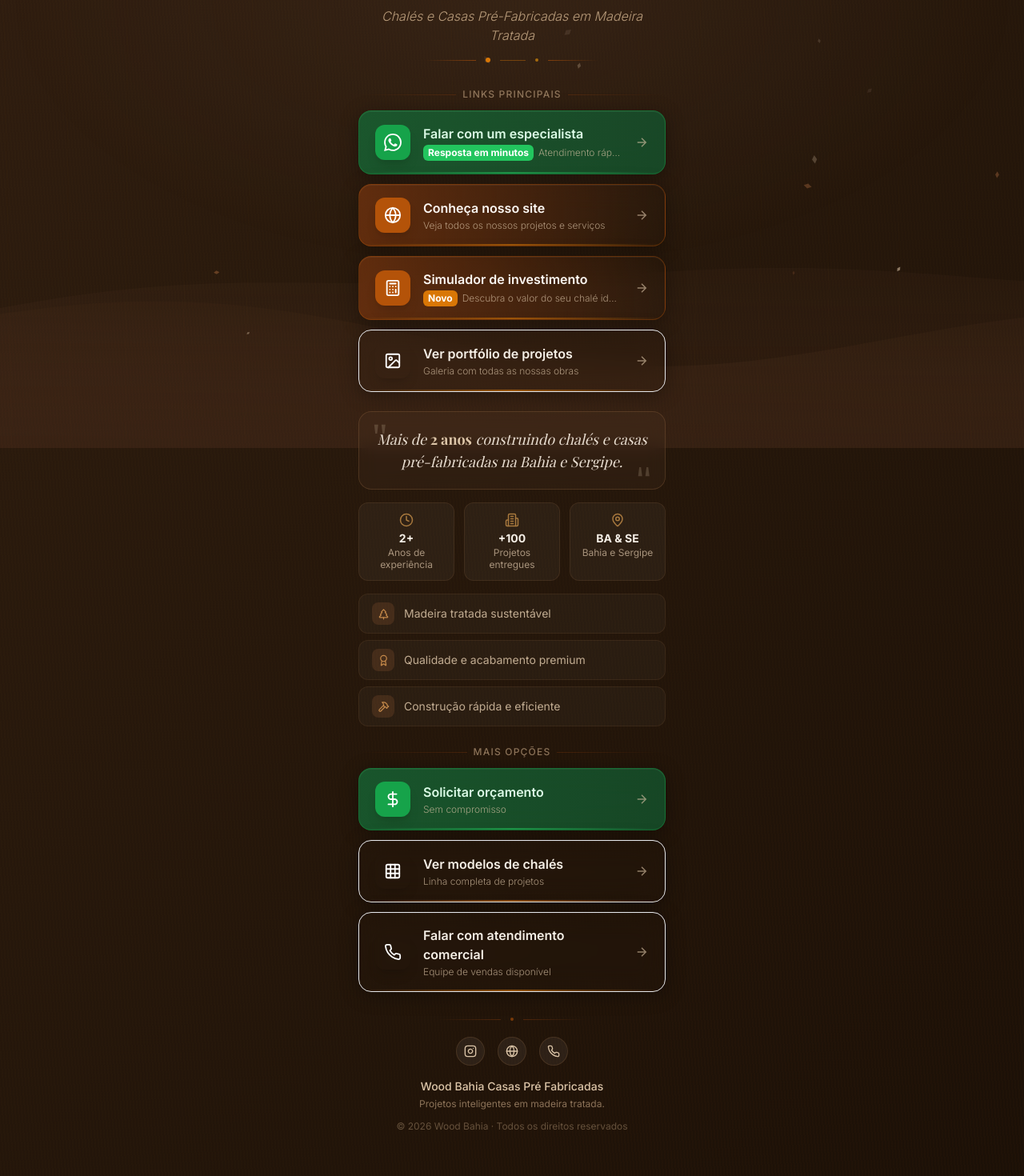
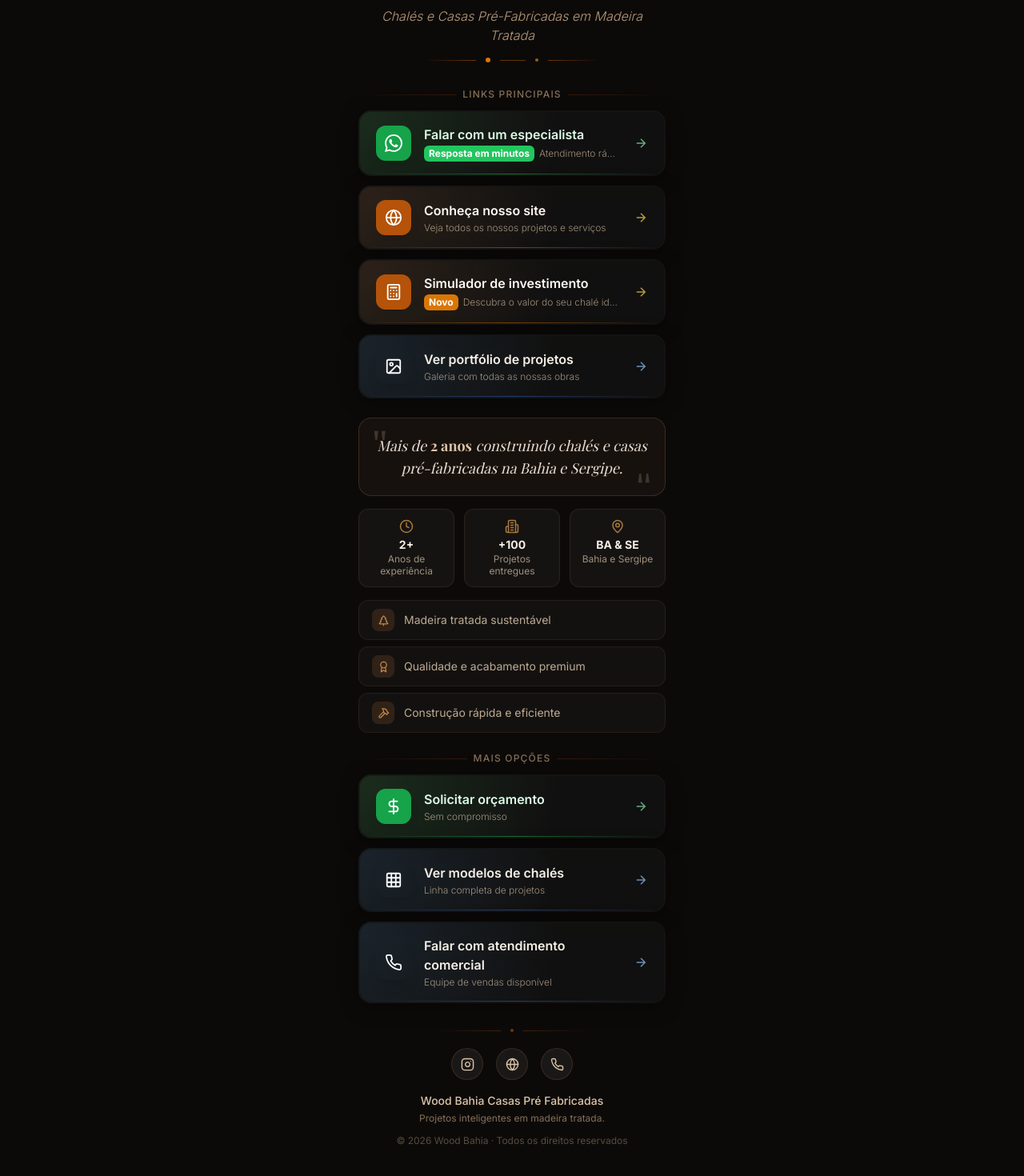
Before and after one commit to mcpfbahia/woodbahia-linktree, a React (Vite) app: page / in a window 1280 px wide. Shown: the part 240-1710 px from the top of the page at 80% size. Built offline with nearby package versions, Linux system fonts and the light colour scheme; a web font is replaced by a local one.

Commit message:
troca de blackgroud

```diff
--- a/src/App.jsx
+++ b/src/App.jsx
@@ -9,7 +9,7 @@ import {
     Phone,
 } from 'lucide-react'
 
-import AnimatedBackground from './components/AnimatedBackground'
+import BackgroundGradient from './components/BackgroundGradient'
 import Header from './components/Header'
 import LinkButton from './components/LinkButton'
 import SocialProof from './components/SocialProof'
@@ -99,20 +99,13 @@ const EXTRA_LINKS = [
 export default function App() {
     return (
         <div
-            className="animated-bg wood-texture min-h-screen relative"
-            style={{ minHeight: '100dvh' }}
+            className="min-h-screen relative"
+            style={{ minHeight: '100dvh', backgroundColor: '#0c0a09' }}
         >
-            {/* Animated canvas background */}
-            <AnimatedBackground />
+            {/* Gradient background */}
+            <BackgroundGradient />
 
-            {/* Radial glow center */}
-            <div
-                className="fixed inset-0 pointer-events-none"
-                style={{
-                    background: 'radial-gradient(ellipse 70% 60% at 50% 30%, rgba(107,76,59,0.18) 0%, transparent 70%)',
-                    zIndex: 1,
-                }}
-            />
+
 
             {/* Main scrollable content */}
             <div className="relative z-10 min-h-screen flex flex-col items-center justify-start py-10 px-4">
--- /dev/null
+++ b/src/components/BackgroundGradient.jsx
@@ -0,0 +1,35 @@
+// Fundo com gradiente radial + grid inspirado no tema madeira
+// Substituição do AnimatedBackground (canvas) por uma solução CSS pura
+export default function BackgroundGradient() {
+    return (
+        <div className="fixed inset-0 -z-10" style={{ backgroundColor: '#0c0a09' }}>
+            {/* Glow radial central — marrom madeira profundo */}
+            <div
+                className="absolute inset-0"
+                style={{
+                    background: 'radial-gradient(circle 600px at 50% 180px, #6b3d1e, transparent)',
+                }}
+            />
+
+            {/* Grid sutil — mesma cor com baixa opacidade */}
+            <div
+                className="pointer-events-none absolute inset-0"
+                style={{
+                    backgroundImage: `
+            linear-gradient(to right,  #6b3d1e18 1px, transparent 1px),
+            linear-gradient(to bottom, #6b3d1e18 1px, transparent 1px)
+          `,
+                    backgroundSize: '20px 20px',
+                }}
+            />
+
+            {/* Vinheta suave nas bordas para dar profundidade */}
+            <div
+                className="pointer-events-none absolute inset-0"
+                style={{
+                    background: 'radial-gradient(ellipse 100% 100% at 50% 0%, transparent 60%, #0c0a09 100%)',
+                }}
+            />
+        </div>
+    )
+}
--- a/src/components/Footer.jsx
+++ b/src/components/Footer.jsx
@@ -1,5 +1,82 @@
 import { motion } from 'framer-motion'
 import { Instagram, Globe, Phone } from 'lucide-react'
+
+// Configuração de cor/glow por ícone social
+const SOCIAL_LINKS = [
+    {
+        href: 'https://www.instagram.com/woodbahiacasasprefabricadas/',
+        target: '_blank',
+        rel: 'noopener noreferrer',
+        Icon: Instagram,
+        label: 'Instagram Wood Bahia',
+        glowColor: 'rgba(225,48,108,0.7)',   // rosa Instagram
+        borderHover: 'rgba(225,48,108,0.6)',
+        bgHover: 'rgba(225,48,108,0.15)',
+        iconColor: '#f472b6',
+    },
+    {
+        href: 'https://www.woodbahia.site',
+        target: '_blank',
+        rel: 'noopener noreferrer',
+        Icon: Globe,
+        label: 'Site Wood Bahia',
+        glowColor: 'rgba(251,191,36,0.7)',   // âmbar do tema
+        borderHover: 'rgba(251,191,36,0.6)',
+        bgHover: 'rgba(251,191,36,0.12)',
+        iconColor: '#fcd34d',
+    },
+    {
+        href: 'tel:+5571992936290',
+        target: undefined,
+        rel: undefined,
+        Icon: Phone,
+        label: 'Telefone Wood Bahia',
+        glowColor: 'rgba(74,222,128,0.7)',   // verde WhatsApp/phone
+        borderHover: 'rgba(74,222,128,0.6)',
+        bgHover: 'rgba(74,222,128,0.12)',
+        iconColor: '#4ade80',
+    },
+]
+
+function SocialButton({ href, target, rel, Icon, label, glowColor, borderHover, bgHover, iconColor }) {
+    return (
+        <motion.a
+            href={href}
+            target={target}
+            rel={rel}
+            aria-label={label}
+            initial={false}
+            whileHover={{
+                scale: 1.1,
+                y: -2,
+                transition: { type: 'spring', stiffness: 350, damping: 18 },
+            }}
+            whileTap={{ scale: 0.92 }}
+            className="w-10 h-10 rounded-full flex items-center justify-center relative group"
+            style={{
+                background: 'rgba(255,255,255,0.06)',
+                border: '1px solid rgba(168,121,78,0.2)',
+                color: '#dcc5a8',
+                transition: 'background 0.25s, border-color 0.25s, box-shadow 0.25s, color 0.25s',
+            }}
+            onMouseEnter={(e) => {
+                e.currentTarget.style.background = bgHover
+                e.currentTarget.style.borderColor = borderHover
+                e.currentTarget.style.color = iconColor
+                e.currentTarget.style.boxShadow = `0 0 10px ${glowColor}, 0 0 3px ${glowColor}`
+            }}
+            onMouseLeave={(e) => {
+                e.currentTarget.style.background = 'rgba(255,255,255,0.06)'
+                e.currentTarget.style.borderColor = 'rgba(168,121,78,0.2)'
+                e.currentTarget.style.color = '#dcc5a8'
+                e.currentTarget.style.boxShadow = 'none'
+            }}
+        >
+
+            <Icon size={17} strokeWidth={2} />
+        </motion.a>
+    )
+}
 
 export default function Footer() {
     return (
@@ -18,46 +95,9 @@ export default function Footer() {
 
             {/* Social icons */}
             <div className="flex justify-center gap-4 mb-4">
-                <a
-                    href="https://www.instagram.com/woodbahiacasasprefabricadas/"
-                    target="_blank"
-                    rel="noopener noreferrer"
-                    className="w-9 h-9 rounded-full flex items-center justify-center transition-all duration-200 hover:scale-110"
-                    style={{
-                        background: 'rgba(255,255,255,0.06)',
-                        border: '1px solid rgba(168,121,78,0.2)',
-                        color: '#dcc5a8',
-                    }}
-                    aria-label="Instagram Wood Bahia"
-                >
-                    <Instagram size={16} />
-                </a>
-                <a
-                    href="https://www.woodbahia.site"
-                    target="_blank"
-                    rel="noopener noreferrer"
-                    className="w-9 h-9 rounded-full flex items-center justify-center transition-all duration-200 hover:scale-110"
-                    style={{
-                        background: 'rgba(255,255,255,0.06)',
-                        border: '1px solid rgba(168,121,78,0.2)',
-                        color: '#dcc5a8',
-                    }}
-                    aria-label="Site Wood Bahia"
-                >
-                    <Globe size={16} />
-                </a>
-                <a
-                    href="tel:+5571992936290"
-                    className="w-9 h-9 rounded-full flex items-center justify-center transition-all duration-200 hover:scale-110"
-                    style={{
-                        background: 'rgba(255,255,255,0.06)',
-                        border: '1px solid rgba(168,121,78,0.2)',
-                        color: '#dcc5a8',
-                    }}
-                    aria-label="Telefone Wood Bahia"
-                >
-                    <Phone size={16} />
-                </a>
+                {SOCIAL_LINKS.map((link) => (
+                    <SocialButton key={link.label} {...link} />
+                ))}
             </div>
 
             {/* Company info */}
--- /dev/null
+++ b/src/components/GlowCard.jsx
@@ -0,0 +1,135 @@
+import { useEffect, useRef } from 'react'
+
+const glowColorMap = {
+  blue: { base: 210, spread: 50 }, // ciano → azul (190–260°), nunca lilás
+  green: { base: 130, spread: 40 }, // verde-limão → verde (130–170°)
+  orange: { base: 25, spread: 40 }, // laranja → âmbar (25–65°)
+  red: { base: 0, spread: 30 }, // vermelho (345–30°)
+}
+
+const beforeAfterStyles = `
+  [data-glow]::before,
+  [data-glow]::after {
+    pointer-events: none;
+    content: "";
+    position: absolute;
+    inset: calc(var(--border-size) * -1);
+    border: var(--border-size) solid transparent;
+    border-radius: calc(var(--radius) * 1px);
+    background-attachment: fixed;
+    background-size: calc(100% + (2 * var(--border-size))) calc(100% + (2 * var(--border-size)));
+    background-repeat: no-repeat;
+    background-position: 50% 50%;
+    mask: linear-gradient(transparent, transparent), linear-gradient(white, white);
+    mask-clip: padding-box, border-box;
+    mask-composite: intersect;
+  }
+
+  [data-glow]::before {
+    background-image: radial-gradient(
+      calc(var(--spotlight-size) * 0.75) calc(var(--spotlight-size) * 0.75) at
+      calc(var(--x, 0) * 1px)
+      calc(var(--y, 0) * 1px),
+      hsl(var(--hue, 210) calc(var(--saturation, 100) * 1%) calc(var(--lightness, 50) * 1%) / var(--border-spot-opacity, 1)), transparent 100%
+    );
+    filter: brightness(2);
+  }
+
+  [data-glow]::after {
+    background-image: radial-gradient(
+      calc(var(--spotlight-size) * 0.5) calc(var(--spotlight-size) * 0.5) at
+      calc(var(--x, 0) * 1px)
+      calc(var(--y, 0) * 1px),
+      hsl(0 100% 100% / var(--border-light-opacity, 1)), transparent 100%
+    );
+  }
+
+  [data-glow] [data-glow] {
+    position: absolute;
+    inset: 0;
+    will-change: filter;
+    opacity: var(--outer, 1);
+    border-radius: calc(var(--radius) * 1px);
+    border-width: calc(var(--border-size) * 20);
+    filter: blur(calc(var(--border-size) * 10));
+    background: none;
+    pointer-events: none;
+    border: none;
+  }
+
+  [data-glow] > [data-glow]::before {
+    inset: -10px;
+    border-width: 10px;
+  }
+`
+
+/**
+ * GlowCard — wrapper com efeito neon spotlight que segue o cursor.
+ *
+ * @param {object}  props
+ * @param {React.ReactNode} props.children
+ * @param {string}  [props.className]
+ * @param {'blue'|'purple'|'green'|'red'|'orange'} [props.glowColor='blue']
+ */
+export default function GlowCard({ children, className = '', glowColor = 'blue' }) {
+  const cardRef = useRef(null)
+  const innerRef = useRef(null)
+
+  useEffect(() => {
+    const syncPointer = (e) => {
+      const { clientX: x, clientY: y } = e
+      if (cardRef.current) {
+        cardRef.current.style.setProperty('--x', x.toFixed(2))
+        cardRef.current.style.setProperty('--xp', (x / window.innerWidth).toFixed(2))
+        cardRef.current.style.setProperty('--y', y.toFixed(2))
+        cardRef.current.style.setProperty('--yp', (y / window.innerHeight).toFixed(2))
+      }
+    }
+    document.addEventListener('pointermove', syncPointer)
+    return () => document.removeEventListener('pointermove', syncPointer)
+  }, [])
+
+  const { base, spread } = glowColorMap[glowColor] ?? glowColorMap.blue
+
+  const inlineStyles = {
+    '--base': base,
+    '--spread': spread,
+    '--radius': '16',
+    '--border': '2',
+    '--backdrop': 'hsl(0 0% 8% / 0.65)',
+    '--backup-border': 'var(--backdrop)',
+    '--size': '250',
+    '--outer': '1',
+    '--border-size': 'calc(var(--border, 2) * 1px)',
+    '--spotlight-size': 'calc(var(--size, 150) * 1px)',
+    '--hue': 'calc(var(--base) + (var(--xp, 0) * var(--spread, 0)))',
+    backgroundImage: `radial-gradient(
+      var(--spotlight-size) var(--spotlight-size) at
+      calc(var(--x, 0) * 1px)
+      calc(var(--y, 0) * 1px),
+      hsl(var(--hue, 210) calc(var(--saturation, 100) * 1%) calc(var(--lightness, 70) * 1%) / var(--bg-spot-opacity, 0.12)), transparent
+    )`,
+    backgroundColor: 'var(--backdrop, transparent)',
+    backgroundSize: 'calc(100% + (2 * var(--border-size))) calc(100% + (2 * var(--border-size)))',
+    backgroundPosition: '50% 50%',
+    backgroundAttachment: 'fixed',
+    border: 'var(--border-size) solid var(--backup-border)',
+    position: 'relative',
+    touchAction: 'none',
+  }
+
+  return (
+    <>
+      <style dangerouslySetInnerHTML={{ __html: beforeAfterStyles }} />
+      <div
+        ref={cardRef}
+        data-glow
+        style={inlineStyles}
+        className={`relative w-full rounded-2xl overflow-hidden shadow-[0_4px_24px_rgba(0,0,0,0.4)] ${className}`}
+      >
+        <div ref={innerRef} data-glow />
+        {children}
+      </div>
+    </>
+  )
+}
--- a/src/components/LinkButton.jsx
+++ b/src/components/LinkButton.jsx
@@ -1,5 +1,46 @@
 import { motion } from 'framer-motion'
 import { useState } from 'react'
+import GlowCard from './GlowCard'
+
+// Mapeia a variante do botão para a cor do GlowCard
+const variantToGlowColor = {
+    whatsapp: 'green',
+    primary: 'orange',
+    default: 'blue',
+    secondary: 'blue',
+}
+
+// Cor do ícone e texto por variante
+const variantStyles = {
+    whatsapp: {
+        iconBg: 'bg-green-600',
+        labelColor: '#dcfce7',
+        badgeBg: 'bg-green-500',
+        arrowColor: '#86efac',
+        accentColor: 'via-green-500/50',
+    },
+    primary: {
+        iconBg: 'bg-amber-700',
+        labelColor: '#fdf8f3',
+        badgeBg: 'bg-amber-600',
+        arrowColor: '#fcd34d',
+        accentColor: 'via-amber-600/50',
+    },
+    default: {
+        iconBg: 'bg-stone-600',
+        labelColor: '#f5efe6',
+        badgeBg: 'bg-stone-500',
+        arrowColor: '#93c5fd',
+        accentColor: 'via-blue-500/40',
+    },
+    secondary: {
+        iconBg: 'bg-purple-700',
+        labelColor: '#ede9fe',
+        badgeBg: 'bg-purple-600',
+        arrowColor: '#c4b5fd',
+        accentColor: 'via-purple-500/40',
+    },
+}
 
 export default function LinkButton({
     href,
@@ -12,39 +53,8 @@ export default function LinkButton({
     external = true,
 }) {
     const [isPressed, setIsPressed] = useState(false)
-
-    const variantStyles = {
-        whatsapp: {
-            base: 'from-green-800/80 to-green-900/80 border-green-600/40 hover:border-green-500/60',
-            iconBg: 'bg-green-600',
-            glow: 'rgba(37,211,102,0.35)',
-            labelColor: '#dcfce7',
-            badgeBg: 'bg-green-500',
-        },
-        primary: {
-            base: 'from-amber-900/70 to-stone-900/70 border-amber-700/40 hover:border-amber-600/60',
-            iconBg: 'bg-amber-700',
-            glow: 'rgba(168,105,62,0.35)',
-            labelColor: '#fdf8f3',
-            badgeBg: 'bg-amber-600',
-        },
-        default: {
-            base: 'from-stone-800/60 to-stone-900/60 border-stone-600/30 hover:border-amber-700/50',
-            iconBg: 'bg-stone-700',
-            glow: 'rgba(107,76,59,0.3)',
-            labelColor: '#f5efe6',
-            badgeBg: 'bg-stone-600',
-        },
-        secondary: {
-            base: 'from-wood-900/50 to-stone-900/50 border-wood-700/30 hover:border-wood-600/50',
-            iconBg: 'bg-wood-800',
-            glow: 'rgba(61,30,14,0.3)',
-            labelColor: '#e8ddd0',
-            badgeBg: 'bg-wood-700',
-        },
-    }
-
-    const style = variantStyles[variant] || variantStyles.default
+    const style = variantStyles[variant] ?? variantStyles.default
+    const glowColor = variantToGlowColor[variant] ?? 'blue'
 
     return (
         <motion.div
@@ -54,62 +64,52 @@ export default function LinkButton({
             whileHover={{ scale: 1.025, y: -2 }}
             whileTap={{ scale: 0.975 }}
         >
+            <GlowCard glowColor={glowColor}>
                 <a
                     href={href}
                     target={external ? '_blank' : '_self'}
                     rel={external ? 'noopener noreferrer' : undefined}
-                className={`
-          ripple relative block w-full rounded-2xl overflow-hidden
-          bg-gradient-to-r ${style.base}
-          border transition-all duration-300
-          cursor-pointer select-none
-        `}
-                style={{
-                    backdropFilter: 'blur(16px)',
-                    WebkitBackdropFilter: 'blur(16px)',
-                    boxShadow: `0 4px 24px rgba(0,0,0,0.3), inset 0 1px 0 rgba(255,255,255,0.06)`,
-                    textDecoration: 'none',
-                }}
-                onMouseEnter={(e) => {
-                    e.currentTarget.style.boxShadow = `0 8px 32px rgba(0,0,0,0.4), 0 0 24px ${style.glow}, inset 0 1px 0 rgba(255,255,255,0.08)`
-                }}
-                onMouseLeave={(e) => {
-                    e.currentTarget.style.boxShadow = '0 4px 24px rgba(0,0,0,0.3), inset 0 1px 0 rgba(255,255,255,0.06)'
-                }}
+                    className="relative block w-full cursor-pointer select-none"
+                    style={{ textDecoration: 'none' }}
                     onMouseDown={() => setIsPressed(true)}
                     onMouseUp={() => setIsPressed(false)}
                     aria-label={label}
                 >
-                {/* Shimmer overlay on hover */}
-                <div className="absolute inset-0 shimmer opacity-0 hover:opacity-100 transition-opacity duration-500 pointer-events-none" />
-
                     {/* Content */}
                     <div className="relative flex items-center gap-4 px-5 py-4">
                         {/* Icon */}
                         {Icon && (
-                        <div className={`flex-shrink-0 w-11 h-11 rounded-xl ${style.iconBg} flex items-center justify-center shadow-lg`}>
+                            <div
+                                className={`flex-shrink-0 w-11 h-11 rounded-xl ${style.iconBg} flex items-center justify-center shadow-lg`}
+                            >
                                 <Icon size={22} color="white" strokeWidth={2} />
                             </div>
                         )}
 
                         {/* Text */}
                         <div className="flex-1 min-w-0 text-left">
-                        {/* Label — linha própria, sem competição com badge */}
+                            {/* Label */}
                             <span
                                 className="block font-semibold text-sm md:text-base leading-tight"
                                 style={{ color: style.labelColor }}
                             >
                                 {label}
                             </span>
-                        {/* Badge + description na 2ª linha */}
+
+                            {/* Badge + description */}
                             <div className="flex items-center gap-1.5 mt-0.5">
                                 {badge && (
-                                <span className={`${style.badgeBg} text-white text-xs px-1.5 py-0.5 rounded-md font-bold badge-shine flex-shrink-0`}>
+                                    <span
+                                        className={`${style.badgeBg} text-white text-xs px-1.5 py-0.5 rounded-md font-bold flex-shrink-0`}
+                                    >
                                         {badge}
                                     </span>
                                 )}
                                 {description && (
-                                <p className="text-xs font-light truncate" style={{ color: 'rgba(220,197,168,0.7)' }}>
+                                    <p
+                                        className="text-xs font-light truncate"
+                                        style={{ color: 'rgba(220,197,168,0.7)' }}
+                                    >
                                         {description}
                                     </p>
                                 )}
@@ -119,8 +119,8 @@ export default function LinkButton({
                         {/* Arrow */}
                         <motion.div
                             animate={{ x: isPressed ? 2 : 0 }}
-                        className="flex-shrink-0 text-bark-medium opacity-60"
-                        style={{ color: '#dcc5a8' }}
+                            className="flex-shrink-0 opacity-70"
+                            style={{ color: style.arrowColor }}
                         >
                             <svg width="18" height="18" viewBox="0 0 24 24" fill="none" stroke="currentColor" strokeWidth="2">
                                 <path d="M5 12h14M12 5l7 7-7 7" />
@@ -129,9 +129,11 @@ export default function LinkButton({
                     </div>
 
                     {/* Bottom accent line */}
-                <div className={`absolute bottom-0 left-0 right-0 h-0.5 bg-gradient-to-r from-transparent ${variant === 'whatsapp' ? 'via-green-500/60' : 'via-amber-600/60'
-                    } to-transparent`} />
+                    <div
+                        className={`absolute bottom-0 left-0 right-0 h-px bg-gradient-to-r from-transparent ${style.accentColor} to-transparent`}
+                    />
                 </a>
+            </GlowCard>
         </motion.div>
     )
 }
```
Lines whose indentation alone changed are shown as unchanged.
